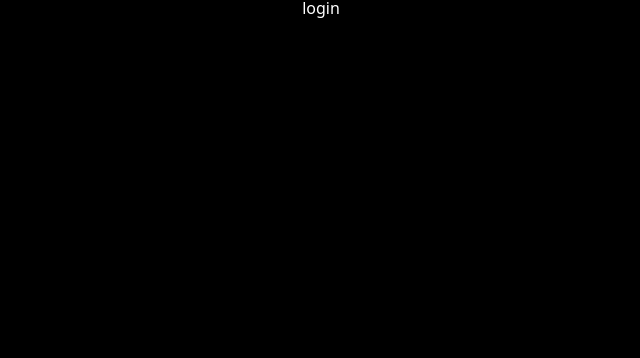
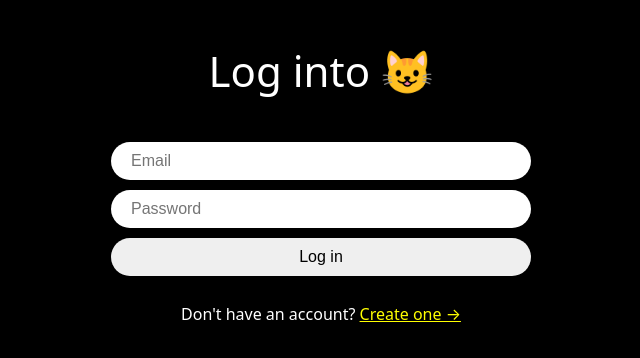
Before and after one commit to Habyeok/twitter, a React (Vite) app: page /login in a window 1280 px wide. Shown: the top 358 px of the page, without its empty margins (319-959 px from the left). Built offline with nearby package versions, Linux system fonts and the light colour scheme; the HTML template or start-up script is replaced by a standard one.

Commit message:
wip: error messege 표시, auth components 정리

```diff
--- a/src/App.tsx
+++ b/src/App.tsx
@@ -10,12 +10,17 @@
 import LoadingScreen from "./components/loading-screen";
 import { auth } from "./firebase";
 import { styled } from "styled-components";
+import ProtectedRoute from "./components/protected-route";
 
 
 const router = createBrowserRouter([
   {
     path:"/",
-    element: <Layout />,
+    element: (
+      <ProtectedRoute>
+        <Layout />
+      </ProtectedRoute>
+    ),
     children: [
       {
         path:"",
--- /dev/null
+++ b/src/components/auth-components.ts
@@ -0,0 +1,49 @@
+import { styled } from "styled-components";
+
+export const Wrapper = styled.div`
+  height: 100%;
+  display: flex;
+  flex-direction: column;
+  align-items: center;
+  width: 420px;
+  padding: 50px 0px;
+`;
+
+export const Title = styled.h1`
+  font-size: 42px;
+`;
+
+export const Form = styled.form`
+  margin-top: 50px;
+  margin-bottom: 10px;
+  display: flex;
+  flex-direction: column;
+  gap: 10px;
+  width: 100%;
+`;
+
+export const Input = styled.input`
+  padding: 10px 20px;
+  border-radius: 50px;
+  border: none;
+  width: 100%;
+  font-size: 16px;
+  &[type="submit"]{
+    cursor: pointer;
+    &:hover {
+      opacity: 0.8;
+    }
+  }
+`;
+
+export const Error = styled.span`
+  font-weight: 600;
+  color: tomato;
+`;
+
+export const Switcher = styled.span`
+  margin-top: 20px;
+  a {
+    color: yellow;
+  }
+`;
--- a/src/components/layout.tsx
+++ b/src/components/layout.tsx
@@ -3,7 +3,6 @@
 export default function Layout(){
   return (
     <>
-      <h2>layout</h2>
       <Outlet />
     </>
   );
--- /dev/null
+++ b/src/components/protected-route.tsx
@@ -0,0 +1,15 @@
+import { Navigate } from "react-router-dom";
+import { auth } from "../firebase";
+
+export default function ProtectedRoute({
+  children,
+}: {
+  children: React.ReactNode;
+}) {
+  const user = auth.currentUser;
+  console.log(user);
+  if (user === null) {
+    return <Navigate to="/login" />
+  }
+  return children;
+}
--- a/src/routes/create-account.tsx
+++ b/src/routes/create-account.tsx
@@ -1,48 +1,10 @@
 import { createUserWithEmailAndPassword, updateProfile } from "firebase/auth";
 import { useState } from "react";
-import { styled } from "styled-components";
 import { auth } from "../firebase";
 import { useNavigate } from "react-router-dom";
-
-const Wrapper = styled.div`
-  height: 100%;
-  display: flex;
-  flex-direction: column;
-  align-items: center;
-  width: 420px;
-  padding: 50px 0px;
-`;
-
-const Title = styled.h1`
-  font-size: 42px;
-`;
-
-const Form = styled.form`
-  margin-top: 50px;
-  display: flex;
-  flex-direction: column;
-  gap: 10px;
-  width: 100%;
-`;
-
-const Input = styled.input`
-  padding: 10px 20px;
-  border-radius: 50px;
-  border: none;
-  width: 100%;
-  font-size: 16px;
-  &[type="submit"]{
-    cursor: pointer;
-    &:hover {
-      opacity: 0.8;
-    }
-  }
-`;
-
-const Error = styled.span`
-  font-weight: 600;
-  color: tomato;
-`;
+import { FirebaseError } from "firebase/app";
+import { Link } from "react-router-dom";
+import { Error, Form, Input, Switcher, Title, Wrapper } from "../components/auth-components";
 
 export default function CreateAccount() {
   const navigate = useNavigate();
@@ -63,6 +25,7 @@
   };
   const onSubmit = async (e: React.FormEvent<HTMLFormElement>) => {
     e.preventDefault();
+    setError("");
     if (isLoading || name === "" || email === "" || password === "") return;
     try {
       setIsLoading(true);
@@ -77,7 +40,9 @@
       });
       navigate("/");
     } catch(e){
-      // setError
+      if (e instanceof FirebaseError){
+        setError(e.message);
+      }
     } finally {
       setIsLoading(false);
     }
@@ -119,6 +84,9 @@
         />
       </Form>
       {error !== "" ? <Error>{error}</Error>: null}
+      <Switcher>
+        Already have an account? <Link to="/login">Log in &rarr;</Link>
+      </Switcher>
     </Wrapper>
   );
 }
--- a/src/routes/home.tsx
+++ b/src/routes/home.tsx
@@ -1,3 +1,12 @@
+import { auth } from "../firebase";
+
 export default function Home(){
-  return <h1>HOME</h1>;
+  const logOut = () => {
+    auth.signOut();
+  };
+  return (
+    <h1>
+      <button onClick={logOut}>Logout</button>
+    </h1>
+  );
 }
--- a/src/routes/login.tsx
+++ b/src/routes/login.tsx
@@ -1,3 +1,73 @@
-export default function Login() {
-  return <h1>login</h1>;
+import { useState } from "react";
+import { auth } from "../firebase";
+import { Link, useNavigate } from "react-router-dom";
+import { FirebaseError } from "firebase/app";
+import { signInWithEmailAndPassword } from "firebase/auth";
+import { Error, Form, Input, Switcher, Title, Wrapper } from "../components/auth-components";
+
+export default function CreateAccount() {
+  const navigate = useNavigate();
+  const [isLoading, setIsLoading] = useState(false);
+  const [email, setEmail] = useState("");
+  const [password, setPassword] = useState("");
+  const [error, setError] = useState("");
+  const onChange = (e: React.ChangeEvent<HTMLInputElement>) => {
+    const { target: {name, value} } = e;
+    if (name === "email") {
+      setEmail(value)
+    } else if (name === "password") {
+      setPassword(value)
+    }
+  };
+  const onSubmit = async (e: React.FormEvent<HTMLFormElement>) => {
+    e.preventDefault();
+    setError("");
+    if (isLoading || email === "" || password === "") return;
+    try {
+      setIsLoading(true);
+      await signInWithEmailAndPassword(auth, email, password);
+      navigate("/");
+    } catch(e){
+      if (e instanceof FirebaseError){
+        setError(e.message);
+      }
+    } finally {
+      setIsLoading(false);
+    }
+
+    console.log(name, email, password);
+  }
+  return (
+    <Wrapper>
+      <Title>Log into 😺</Title>
+      <Form onSubmit={onSubmit}>
+        <Input
+          onChange={onChange}
+          name="email"
+          value={email}
+          placeholder="Email"
+          type="email"
+          required
+        />
+        <Input
+          onChange={onChange}
+          name="password"
+          value={password}
+          type="password"
+          placeholder="Password"
+          required
+        />
+        <Input
+          type="submit"
+          value={isLoading ?
+          "Loading..." : "Log in"}
+        />
+      </Form>
+      {error !== "" ? <Error>{error}</Error>: null}
+      <Switcher>
+        Don't have an account? {" "}
+        <Link to="/create-account">Create one &rarr;</Link>
+      </Switcher>
+    </Wrapper>
+  );
 }
```
